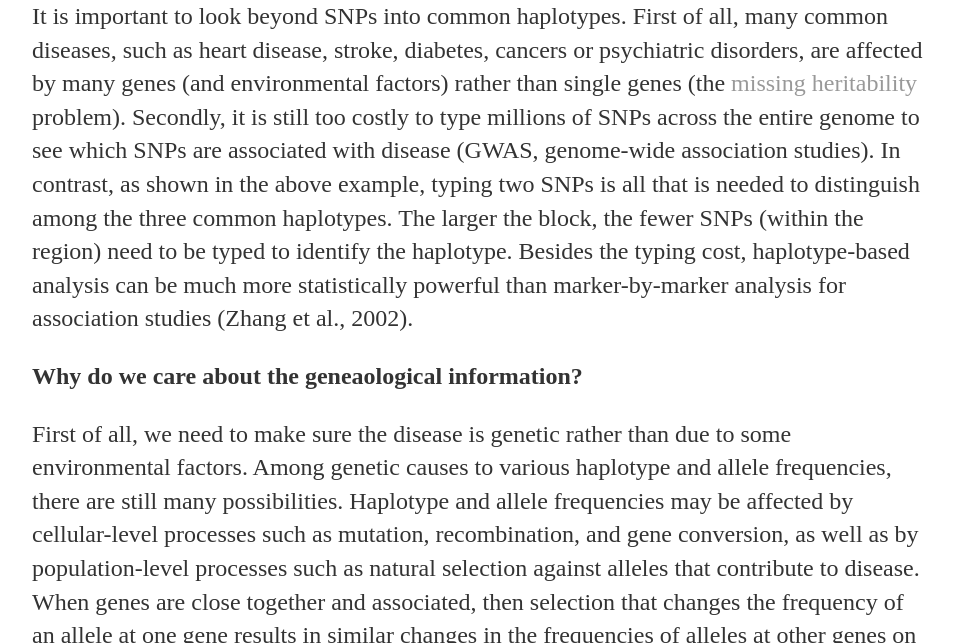
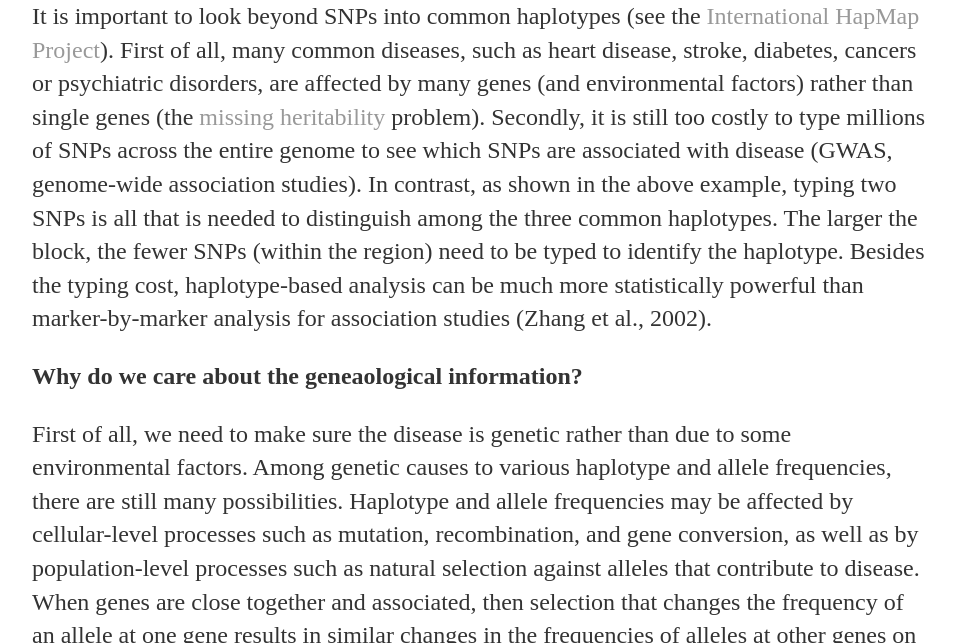
Before and after one commit to lybird300/lybird300.github.io, a Jekyll site: the page built from _posts/2015-04-01-first-day.md, in a window 1280 px wide and 900 px high, scrolled down 1951 px, cut to the strip 257-900 px from the top of the window. Shown: the whole strip, without its empty margins (160-1115 px from the left). Built offline with Jekyll 4.4.1, drawn with Linux system fonts in a browser that asks for light colours.

Commit message:
Update 2015-04-01-first-day.md

```diff
--- a/_posts/2015-04-01-first-day.md
+++ b/_posts/2015-04-01-first-day.md
@@ -5,7 +5,7 @@
 ---
 Modern geneticists make sense out of DNA sequences using POLYMORPHISM DATA. These data include the genotypes of many individuals sampled at one or more loci; a locus is considered polymorphic if two or more distinct types of sequences are observed, regardless of their frequencies. The goal of much modern genetic research is to find gene variations that contribute to disease. Finding these genes should allow an understanding of the disease process, so that methods for preventing and treating the disease can be developed.
 
-<b>Why do we  care about variations in single sites (SNPs) and multiple sites (haplotypes) on DNA sequences?</b>
+<b>Why do we care about variations in single sites (SNPs) and multiple sites (haplotypes) on DNA sequences?</b>
 
 A <b>SNP (single nucleotide polymorphism)</b> is a site in the DNA where different chromosomes differ in the base they have. For example, 30 percent of the chromosomes may have an A, and 70 percent may have a G. These two forms, A and G, are called variants or alleles of that SNP. An individual may have a genotype for that SNP that is AA, AG, or GG. When chromosomes from two random people are compared, they differ at about one in 1000 DNA sites. Thus when two random haploid genomes are compared, or all the paired chromosomes of one person are compared, there are about three million differences. When more people are considered, they will differ at additional sites. The number of DNA sites that are variable (SNPs) in humans is unknown, but there are probably between 10 and 30 million SNPs, about one every 100 to 300 bases. Of these SNPs, perhaps four million are common SNPs, with both alleles of each SNP having a frequency above 20 percent.
 
@@ -16,7 +16,7 @@
 Consider the example below, of a region where six SNPs have been studied; the DNA bases that are the same in all individuals are not shown. The three common haplotypes are shown, along with their frequencies in the population. The first SNP has alleles A and G; the second SNP has alleles C and T. The four possible haplotypes for these two SNPs are AC, AT, GC, and GT. However, only AC and GT are common; these SNPs are said to be highly associated with each other (i.e., linkage disequilibrium: AC and GT are more likely to be at the same chromosome than AT and GC).
 <br/><img alt="haplotype" src="https://cloud.githubusercontent.com/assets/5496192/7121553/3f6b37b8-e1e3-11e4-9cbe-76aa3d15b2c7.jpg" />
 
-It is important to look beyond SNPs into common haplotypes. First of all, many common diseases, such as heart disease, stroke, diabetes, cancers or psychiatric disorders, are affected by many genes (and environmental factors) rather than single genes (the <a href="http://en.wikipedia.org/wiki/Missing_heritability_problem">missing heritability</a> problem). Secondly, it is still too costly to type millions of SNPs across the entire genome to see which SNPs are associated with disease (GWAS, genome-wide association studies). In contrast, as shown in the above example, typing two SNPs is all that is needed to distinguish among the three common haplotypes. The larger the block, the fewer SNPs (within the region) need to be typed to identify the haplotype. Besides the typing cost, haplotype-based analysis can be much more statistically powerful than marker-by-marker analysis for association studies (Zhang et al., 2002).
+It is important to look beyond SNPs into common haplotypes (see the <a href="http://hapmap.ncbi.nlm.nih.gov/">International HapMap Project</a>). First of all, many common diseases, such as heart disease, stroke, diabetes, cancers or psychiatric disorders, are affected by many genes (and environmental factors) rather than single genes (the <a href="http://en.wikipedia.org/wiki/Missing_heritability_problem">missing heritability</a> problem). Secondly, it is still too costly to type millions of SNPs across the entire genome to see which SNPs are associated with disease (GWAS, genome-wide association studies). In contrast, as shown in the above example, typing two SNPs is all that is needed to distinguish among the three common haplotypes. The larger the block, the fewer SNPs (within the region) need to be typed to identify the haplotype. Besides the typing cost, haplotype-based analysis can be much more statistically powerful than marker-by-marker analysis for association studies (Zhang et al., 2002).
 
 <b>Why do we care about the geneaological information?</b>
 
```
